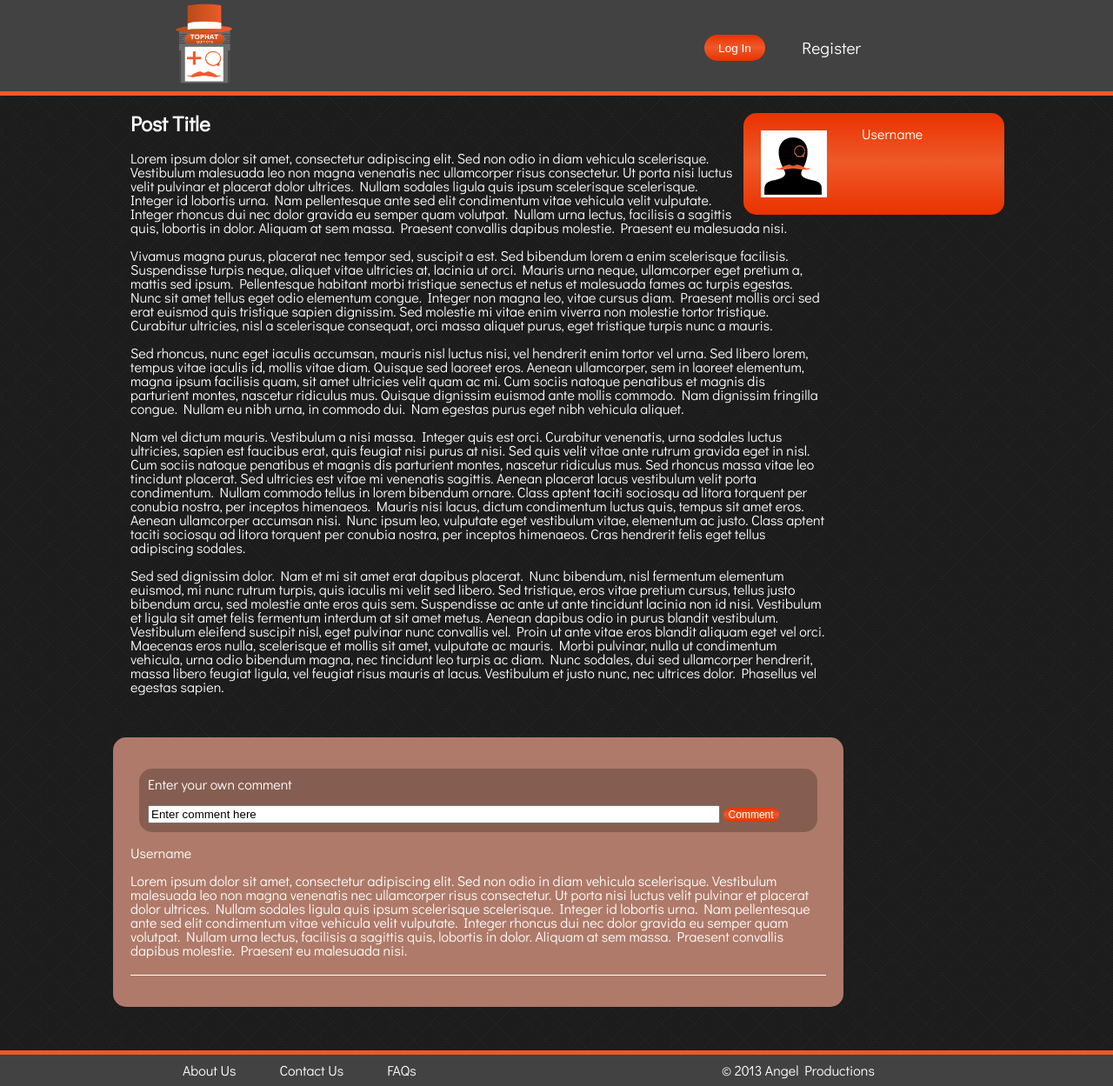
After one commit to AngelDiaz123/Tophat-Gamers-Web-Application, a PHP site: page /post.html in a window 1280 px wide. The commit adds this page. Shown: the whole page at 87% size. Run offline with PHP 8.4, Linux system fonts and the light colour scheme.

Commit message:
make post page and post page
The HTML and CSS done for both of these pages

```diff
--- a/basic html and css/main.css
+++ b/basic html and css/main.css
@@ -574,6 +574,148 @@ body {
 	clear: both;
 }
 
+/*------------- Post Page ----------------*/
+
+.post_content {
+	margin-left: 150px;
+	color: white;
+	width: 800px;
+}
+
+.user_pro {
+	border-radius: 15px;
+	margin-right: 125px;
+	color: white;
+	background: #ea3200; /* Old browsers */
+	background: -moz-linear-gradient(top, #ea3200 0%, #ef5929 48%, #ea3200 100%); /* FF3.6+ */
+	background: -webkit-gradient(linear, left top, left bottom, color-stop(0%,#ea3200), color-stop(48%,#ef5929), color-stop(100%,#ea3200)); /* Chrome,Safari4+ */
+	background: -webkit-linear-gradient(top, #ea3200 0%,#ef5929 48%,#ea3200 100%); /* Chrome10+,Safari5.1+ */
+	background: -o-linear-gradient(top, #ea3200 0%,#ef5929 48%,#ea3200 100%); /* Opera 11.10+ */
+	background: -ms-linear-gradient(top, #ea3200 0%,#ef5929 48%,#ea3200 100%); /* IE10+ */
+	background: linear-gradient(to bottom, #ea3200 0%,#ef5929 48%,#ea3200 100%); /* W3C */
+	filter: progid:DXImageTransform.Microsoft.gradient( startColorstr='#ea3200', endColorstr='#ea3200',GradientType=0 ); /* IE6-9 */
+	clear: left;
+	float: right;
+	width: 300px;
+	overflow: hidden;
+}
+
+.user_pro p {
+	float: left;
+	margin-left: 20px;
+}
+
+.user_pro img {
+	margin: 20px;
+	float: left;
+}
+
+.comment_div {
+	color: white;
+	border-radius: 15px;
+	padding: 20px;
+	background-color: #AF7A69;
+	margin-top: 50px;
+	margin-left: 130px;
+	width: 800px;
+}
+
+.comment_div form {
+	border-radius: 15px;
+	margin: 10px;
+	background-color: #865e51;
+}
+
+.comment_input {
+	margin-bottom: 10px;
+	margin-left: 10px;
+	width: 650px;
+}
+
+.comment_btn {
+	font-size: .75em;
+	border-radius: 15px;
+	border: none;
+	color: white;
+	background: #ea3200; /* Old browsers */
+	background: -moz-linear-gradient(top, #ea3200 0%, #ef5929 48%, #ea3200 100%); /* FF3.6+ */
+	background: -webkit-gradient(linear, left top, left bottom, color-stop(0%,#ea3200), color-stop(48%,#ef5929), color-stop(100%,#ea3200)); /* Chrome,Safari4+ */
+	background: -webkit-linear-gradient(top, #ea3200 0%,#ef5929 48%,#ea3200 100%); /* Chrome10+,Safari5.1+ */
+	background: -o-linear-gradient(top, #ea3200 0%,#ef5929 48%,#ea3200 100%); /* Opera 11.10+ */
+	background: -ms-linear-gradient(top, #ea3200 0%,#ef5929 48%,#ea3200 100%); /* IE10+ */
+	background: linear-gradient(to bottom, #ea3200 0%,#ef5929 48%,#ea3200 100%); /* W3C */
+	filter: progid:DXImageTransform.Microsoft.gradient( startColorstr='#ea3200', endColorstr='#ea3200',GradientType=0 ); /* IE6-9 */
+}
+
+.comment_header {
+	padding-top: 10px;
+	margin-left: 10px;
+}
+
+.comment_content {
+	padding-bottom: 20px;
+	border-bottom-width: 1px;
+	border-bottom-style: solid;
+	border-bottom-color: white;
+}
+
+/*------------- Make post ----------------*/
+
+.user_post {
+	border-radius: 15px;
+	margin-right: 125px;
+	color: white;
+	background: #ea3200; /* Old browsers */
+	background: -moz-linear-gradient(top, #ea3200 0%, #ef5929 48%, #ea3200 100%); /* FF3.6+ */
+	background: -webkit-gradient(linear, left top, left bottom, color-stop(0%,#ea3200), color-stop(48%,#ef5929), color-stop(100%,#ea3200)); /* Chrome,Safari4+ */
+	background: -webkit-linear-gradient(top, #ea3200 0%,#ef5929 48%,#ea3200 100%); /* Chrome10+,Safari5.1+ */
+	background: -o-linear-gradient(top, #ea3200 0%,#ef5929 48%,#ea3200 100%); /* Opera 11.10+ */
+	background: -ms-linear-gradient(top, #ea3200 0%,#ef5929 48%,#ea3200 100%); /* IE10+ */
+	background: linear-gradient(to bottom, #ea3200 0%,#ef5929 48%,#ea3200 100%); /* W3C */
+	filter: progid:DXImageTransform.Microsoft.gradient( startColorstr='#ea3200', endColorstr='#ea3200',GradientType=0 ); /* IE6-9 */
+	clear: left;
+	float: right;
+	width: 300px;
+	overflow: hidden;
+}
+
+.submit_post {
+	margin-top: 15px;
+	font-size: 1em;
+	border: none;
+	border-radius: 15px;
+	padding: 10px;
+	color: white;
+	background: #ea3200; /* Old browsers */
+	background: -moz-linear-gradient(top, #ea3200 0%, #ef5929 48%, #ea3200 100%); /* FF3.6+ */
+	background: -webkit-gradient(linear, left top, left bottom, color-stop(0%,#ea3200), color-stop(48%,#ef5929), color-stop(100%,#ea3200)); /* Chrome,Safari4+ */
+	background: -webkit-linear-gradient(top, #ea3200 0%,#ef5929 48%,#ea3200 100%); /* Chrome10+,Safari5.1+ */
+	background: -o-linear-gradient(top, #ea3200 0%,#ef5929 48%,#ea3200 100%); /* Opera 11.10+ */
+	background: -ms-linear-gradient(top, #ea3200 0%,#ef5929 48%,#ea3200 100%); /* IE10+ */
+	background: linear-gradient(to bottom, #ea3200 0%,#ef5929 48%,#ea3200 100%); /* W3C */
+	filter: progid:DXImageTransform.Microsoft.gradient( startColorstr='#ea3200', endColorstr='#ea3200',GradientType=0 ); /* IE6-9 */
+}
+
+.user_post p {
+	float: left;
+	margin-left: 20px;
+}
+
+.user_post img {
+	margin: 20px;
+	float: left;
+}
+
+.make_post {
+	color: white;
+	margin-left: 150px;
+	width: 800px;
+}
+
+.post_title {
+	width: 720px;
+}
+
 /*------------- Global Footer ------------*/
 .all_footer_banner {
 	clear: both;
--- /dev/null
+++ b/basic html and css/post.html
@@ -0,0 +1,60 @@
+<!DOCTYPE html>
+<html>
+<head>
+	<title>Stream | Tophat Gamers</title>
+	<link href="images/favicon.ico" rel="icon" type="image/x-icon" />
+	<link href='http://fonts.googleapis.com/css?family=Open+Sans:400,700|Didact+Gothic' rel='stylesheet' type='text/css'>
+	<link rel="stylesheet" type="text/css" href="main.css">
+</head>
+<body>
+	<div class="top">
+		<a href="#" class="logo_link"><img src="images/tophatGamers.png" class="top_logo"></a>
+		<header>
+			<button class="top_login_button">Log In</button>
+			<a href="#" class="top_register_link">Register</a>
+		</header>
+	</div>
+	<div class="top_banner"></div>
+
+	<section class="post_div">
+		<div class="user_pro">
+			<img src="images/basic_profile.jpg">
+			<p>Username</p>
+		</div>
+		<div class="post_content">
+			<h1>Post Title</h1>
+			<p>Lorem ipsum dolor sit amet, consectetur adipiscing elit. Sed non odio in diam vehicula scelerisque. Vestibulum malesuada leo non magna venenatis nec ullamcorper risus consectetur. Ut porta nisi luctus velit pulvinar et placerat dolor ultrices. Nullam sodales ligula quis ipsum scelerisque scelerisque. Integer id lobortis urna. Nam pellentesque ante sed elit condimentum vitae vehicula velit vulputate. Integer rhoncus dui nec dolor gravida eu semper quam volutpat. Nullam urna lectus, facilisis a sagittis quis, lobortis in dolor. Aliquam at sem massa. Praesent convallis dapibus molestie. Praesent eu malesuada nisi.</br></br>
+
+			Vivamus magna purus, placerat nec tempor sed, suscipit a est. Sed bibendum lorem a enim scelerisque facilisis. Suspendisse turpis neque, aliquet vitae ultricies at, lacinia ut orci. Mauris urna neque, ullamcorper eget pretium a, mattis sed ipsum. Pellentesque habitant morbi tristique senectus et netus et malesuada fames ac turpis egestas. Nunc sit amet tellus eget odio elementum congue. Integer non magna leo, vitae cursus diam. Praesent mollis orci sed erat euismod quis tristique sapien dignissim. Sed molestie mi vitae enim viverra non molestie tortor tristique. Curabitur ultricies, nisl a scelerisque consequat, orci massa aliquet purus, eget tristique turpis nunc a mauris.</br></br>
+
+			Sed rhoncus, nunc eget iaculis accumsan, mauris nisl luctus nisi, vel hendrerit enim tortor vel urna. Sed libero lorem, tempus vitae iaculis id, mollis vitae diam. Quisque sed laoreet eros. Aenean ullamcorper, sem in laoreet elementum, magna ipsum facilisis quam, sit amet ultricies velit quam ac mi. Cum sociis natoque penatibus et magnis dis parturient montes, nascetur ridiculus mus. Quisque dignissim euismod ante mollis commodo. Nam dignissim fringilla congue. Nullam eu nibh urna, in commodo dui. Nam egestas purus eget nibh vehicula aliquet.</br></br>
+
+			Nam vel dictum mauris. Vestibulum a nisi massa. Integer quis est orci. Curabitur venenatis, urna sodales luctus ultricies, sapien est faucibus erat, quis feugiat nisi purus at nisi. Sed quis velit vitae ante rutrum gravida eget in nisl. Cum sociis natoque penatibus et magnis dis parturient montes, nascetur ridiculus mus. Sed rhoncus massa vitae leo tincidunt placerat. Sed ultricies est vitae mi venenatis sagittis. Aenean placerat lacus vestibulum velit porta condimentum. Nullam commodo tellus in lorem bibendum ornare. Class aptent taciti sociosqu ad litora torquent per conubia nostra, per inceptos himenaeos. Mauris nisi lacus, dictum condimentum luctus quis, tempus sit amet eros. Aenean ullamcorper accumsan nisi. Nunc ipsum leo, vulputate eget vestibulum vitae, elementum ac justo. Class aptent taciti sociosqu ad litora torquent per conubia nostra, per inceptos himenaeos. Cras hendrerit felis eget tellus adipiscing sodales.</br></br>
+
+			Sed sed dignissim dolor. Nam et mi sit amet erat dapibus placerat. Nunc bibendum, nisl fermentum elementum euismod, mi nunc rutrum turpis, quis iaculis mi velit sed libero. Sed tristique, eros vitae pretium cursus, tellus justo bibendum arcu, sed molestie ante eros quis sem. Suspendisse ac ante ut ante tincidunt lacinia non id nisi. Vestibulum et ligula sit amet felis fermentum interdum at sit amet metus. Aenean dapibus odio in purus blandit vestibulum. Vestibulum eleifend suscipit nisl, eget pulvinar nunc convallis vel. Proin ut ante vitae eros blandit aliquam eget vel orci. Maecenas eros nulla, scelerisque et mollis sit amet, vulputate ac mauris. Morbi pulvinar, nulla ut condimentum vehicula, urna odio bibendum magna, nec tincidunt leo turpis ac diam. Nunc sodales, dui sed ullamcorper hendrerit, massa libero feugiat ligula, vel feugiat risus mauris at lacus. Vestibulum et justo nunc, nec ultrices dolor. Phasellus vel egestas sapien.</p>
+		</div>
+		<div class="comment_div">
+			<form action="#" action="Post">
+				<p class="comment_header">Enter your own comment</p>
+				<input type="input" value="Enter comment here" class="comment_input">
+				<input type="submit" value="Comment" class="comment_btn">
+			</form>
+			<div class="comments">
+				<p>Username</p>
+				<p class="comment_content">Lorem ipsum dolor sit amet, consectetur adipiscing elit. Sed non odio in diam vehicula scelerisque. Vestibulum malesuada leo non magna venenatis nec ullamcorper risus consectetur. Ut porta nisi luctus velit pulvinar et placerat dolor ultrices. Nullam sodales ligula quis ipsum scelerisque scelerisque. Integer id lobortis urna. Nam pellentesque ante sed elit condimentum vitae vehicula velit vulputate. Integer rhoncus dui nec dolor gravida eu semper quam volutpat. Nullam urna lectus, facilisis a sagittis quis, lobortis in dolor. Aliquam at sem massa. Praesent convallis dapibus molestie. Praesent eu malesuada nisi.</p>
+			</div>
+		</div>
+	</section>
+
+	<div class="all_footer_banner"></div>
+	<div class="footer_background">
+		<footer>
+			<a href="#" class="about">About Us</a>
+			<a href="#" class="contact">Contact Us</a>
+			<a href="#" class="faq">FAQs</a>
+			<p class="copyright">&copy; 2013 Angel Productions</p>
+		</footer>
+	</div>
+
+</body>
+</html>
```
Also changed, not shown: basic html and css/makepost.html (added, +45 -0 lines).
